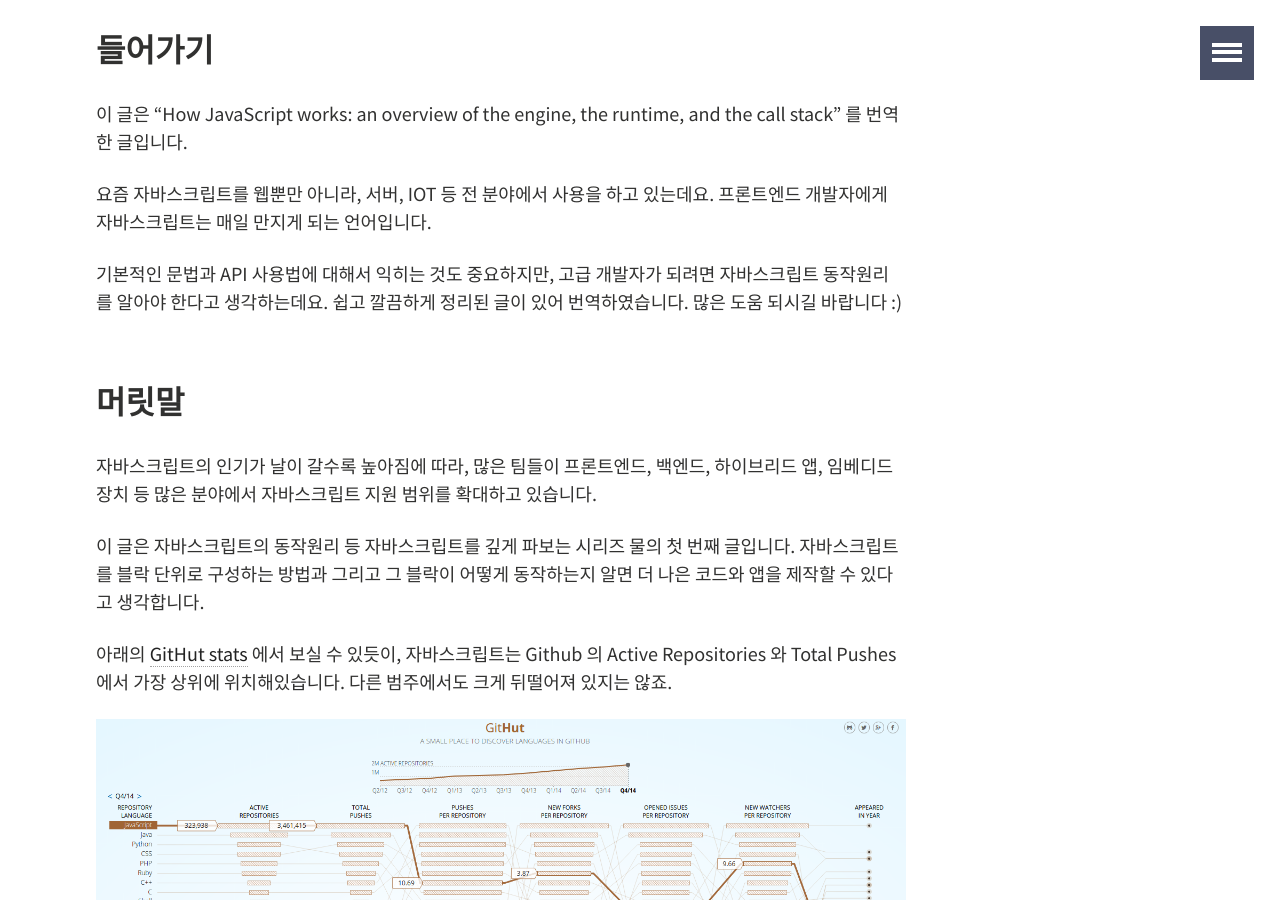
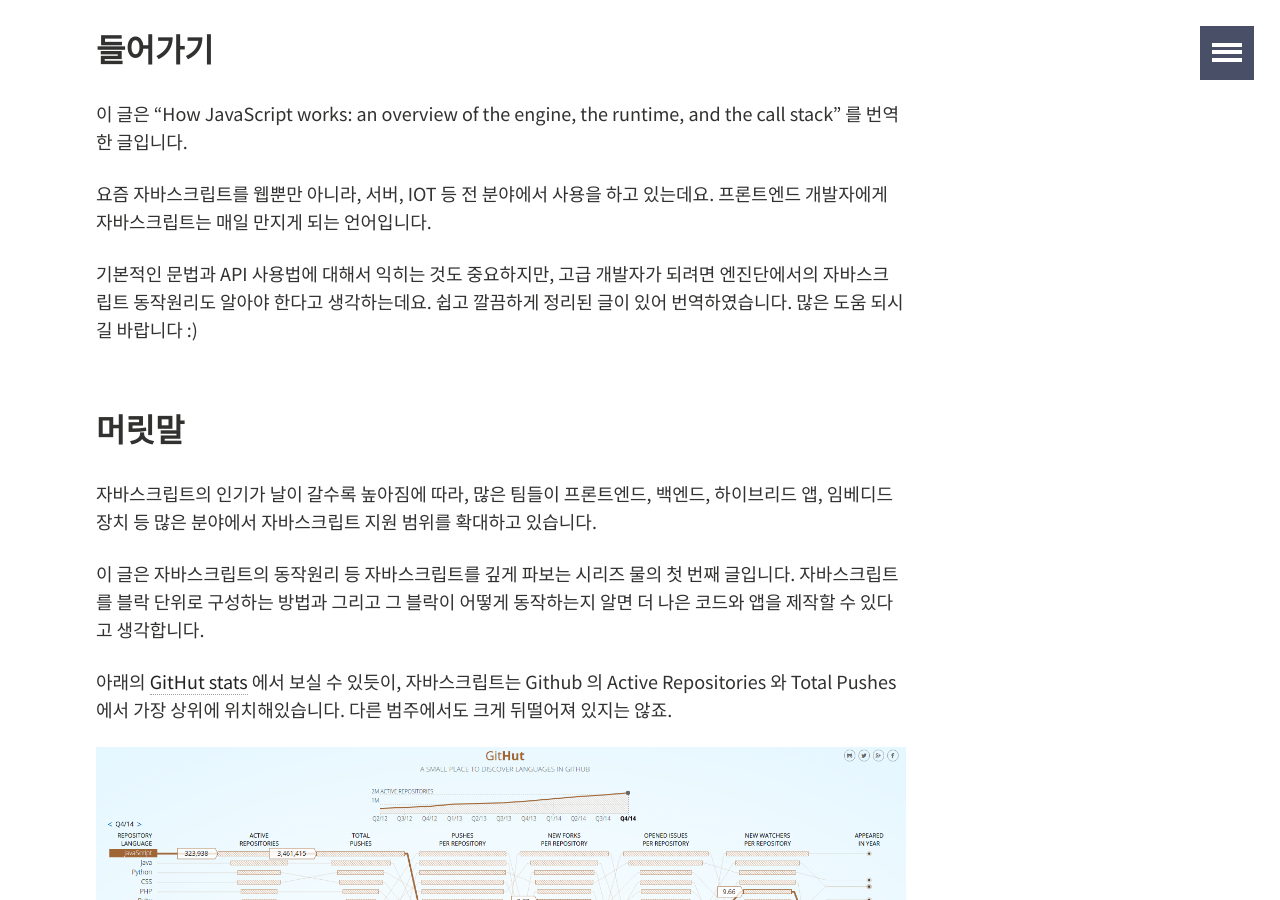
Before and after one commit to joshua1988/joshua1988.github.io, a Jekyll site: the page built from _posts/web-development/translation/2017-09-11-how-js-works-inside-engine.md, in a window 1280 px wide and 900 px high, scrolled down 623 px. Built offline with Jekyll 4.4.1, drawn with Linux system fonts in a browser that asks for light colours; comment, search, counter and statistics services are not loaded.

Commit message:
Updated the sentence to make it more readable

```diff
--- a/_posts/web-development/translation/2017-09-11-how-js-works-inside-engine.md
+++ b/_posts/web-development/translation/2017-09-11-how-js-works-inside-engine.md
@@ -44,7 +44,7 @@ tags:
 프론트엔드 개발자에게 자바스크립트는 매일 만지게 되는 언어입니다.
 
 기본적인 문법과 API 사용법에 대해서 익히는 것도 중요하지만, 고급 개발자가 되려면
-자바스크립트 동작원리를 알아야 한다고 생각하는데요. 쉽고 깔끔하게 정리된 글이 있어 번역하였습니다.
+엔진단에서의 자바스크립트 동작원리도 알아야 한다고 생각하는데요. 쉽고 깔끔하게 정리된 글이 있어 번역하였습니다.
 많은 도움 되시길 바랍니다 :)
 
 ## 머릿말
```
